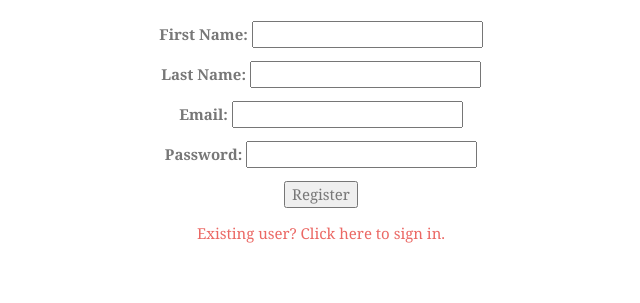
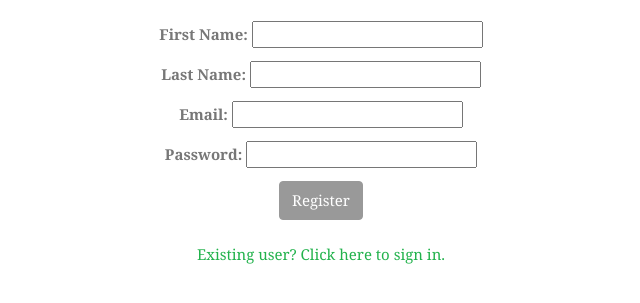
Before and after one commit to dfish13/stegasaurus, a Django app: page /register in a window 1280 px wide. Shown: the part 62-365 px from the top of the page, without its empty margins (334-974 px from the left). Run offline with Django 3.2, Linux system fonts and the light colour scheme; some libraries are stand-ins or nearby versions; some web fonts are replaced.

Commit message:
slight color changes to theme

```diff
--- /dev/null
+++ b/site/main/static/main/css/custom.css
@@ -0,0 +1,7 @@
+.btn-link {
+    color: #22b24c;
+}
+
+.btn-link:hover {
+    color: #22b24c;
+}
--- a/site/main/templates/main/base.html
+++ b/site/main/templates/main/base.html
@@ -15,9 +15,7 @@
         {% endif %}
         <link rel="stylesheet" type="text/css" href="{% static 'main/css/bootstrap.min.css' %}" />
         <link rel="stylesheet" type="text/css" href="{% static 'main/css/bootstrap.css' %}" />
-        <!--
-        <link rel="stylesheet" type="text/css" href="{% static 'main/css/style.css' %}" />
-        -->
+        <link rel="stylesheet" type="text/css" href="{% static 'main/css/custom.css' %}" />
     </head>
     <body>
         <nav class="navbar navbar-default">
@@ -51,5 +49,9 @@
                 {% endblock %}
             <!-- end body content block -->
         </div>
+    <!-- begin script  block -->
+        {% block javascript %}
+        {% endblock %}
+    <!-- end script block -->
     </body>
 </html>
--- a/site/main/templates/main/register.html
+++ b/site/main/templates/main/register.html
@@ -17,12 +17,10 @@
                 <div class="aform">
                     <form role='form' action='' method='post'>{% csrf_token %}
                         {{ form.as_p }}
-                        <div class="submit-container">
-                            <input class="button" type="submit" value="Register" />
-                        </div>
+                        <input class="btn btn-default" type="submit" value="Register" />
                     </form>
                 </div>
-                <a href="/signin/"> Existing user? Click here to sign in. </a>
+                <a href="/signin/" class="btn btn-link"> Existing user? Click here to sign in. </a>
             </div>
             <div class="col-md-3 col-centered"></div>
         </div>
--- a/site/main/templates/main/signin.html
+++ b/site/main/templates/main/signin.html
@@ -18,12 +18,10 @@
                     <form role='form' action='' method='post'>
                         {% csrf_token %}
                         {{ form.as_p }}
-                        <div class="submit-container">
-                            <input class="button" type="submit" value="Sign In" />
-                        </div>
+                        <input class="btn btn-default" type="submit" value="Sign In" />
                     </form>
                 </div>
-                <a href="/register/"> New user? Click here to register. </a>
+                <a href="/register/" class="btn btn-link"> New user? Click here to register. </a>
             </div>
             <div class="col-md-3 col-centered"></div>
         </div>
```
